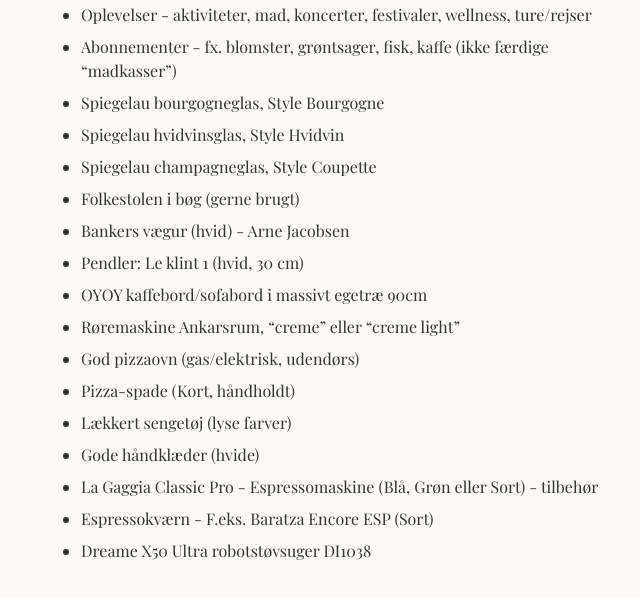
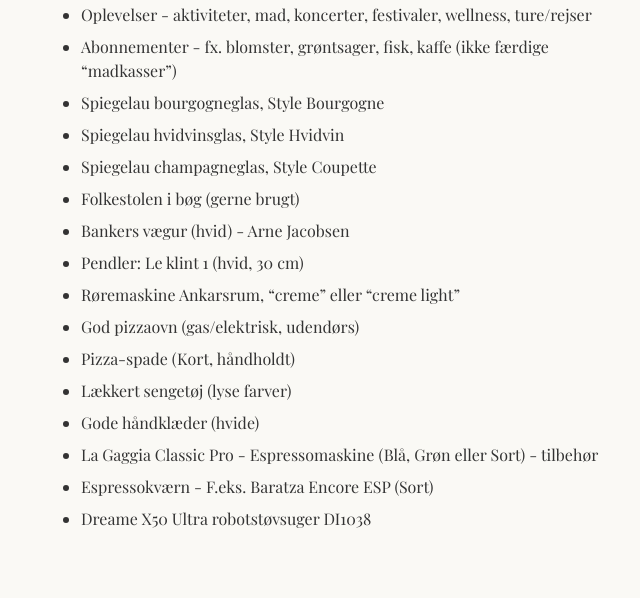
Before and after one commit to realchris2023/bryllup-oensker, a plain HTML site: page index.html in a window 1280 px wide. Shown: the part 108-706 px from the top of the page, without its empty margins (299-939 px from the left). Drawn offline with nearby package versions, Linux system fonts and the light colour scheme.

Commit message:
Update index.html

```diff
--- a/index.html
+++ b/index.html
@@ -35,7 +35,6 @@
         <li>Folkestolen i bøg (gerne brugt)</li>
         <li>Bankers vægur (hvid) - Arne Jacobsen</li>
         <li>Pendler: Le klint 1 (hvid, 30 cm)</li>
-        <li>OYOY kaffebord/sofabord i massivt egetræ 90cm</li>
         <li>Røremaskine Ankarsrum, “creme” eller “creme light”</li>
         <li>God pizzaovn (gas/elektrisk, udendørs)</li>
         <li>Pizza-spade (Kort, håndholdt)</li>
```
